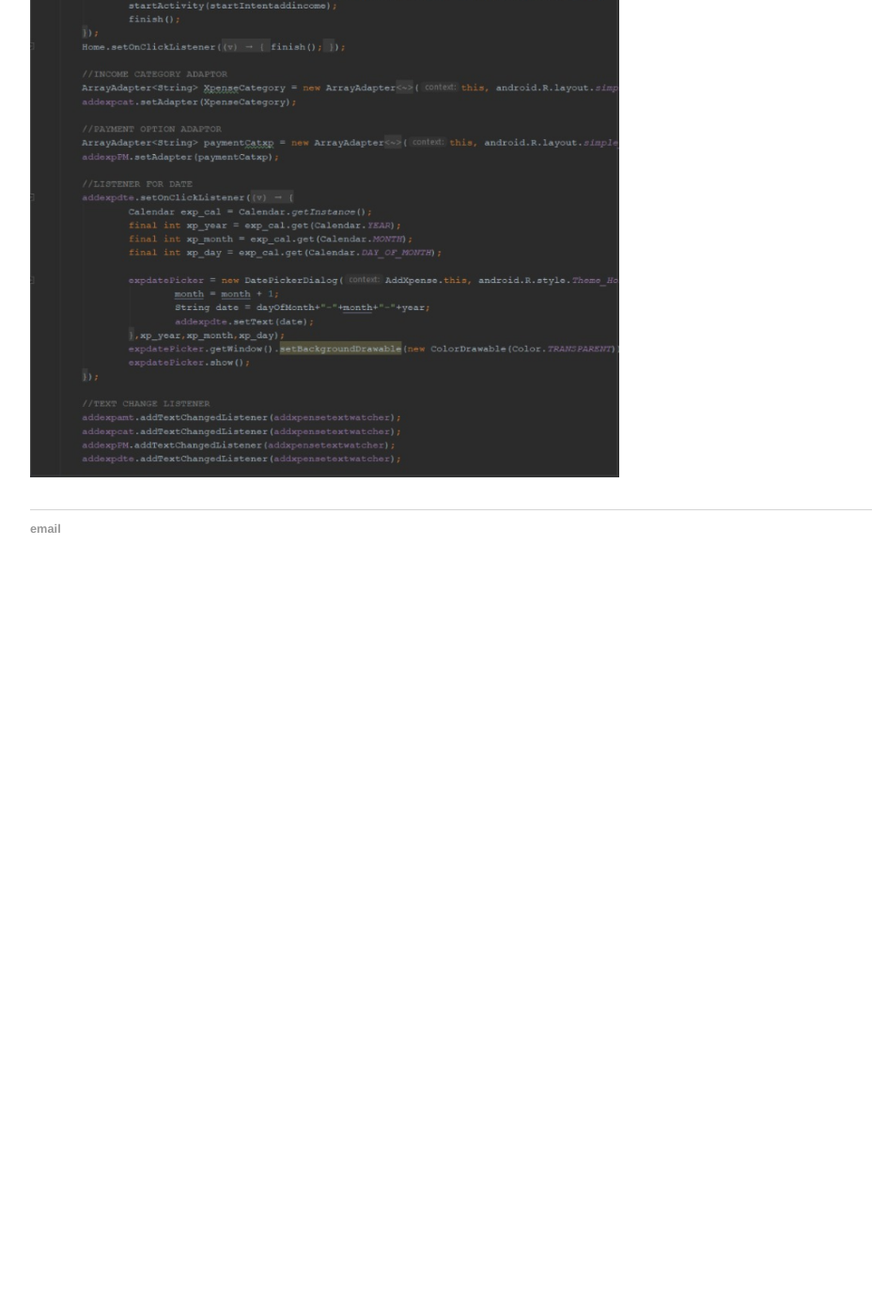
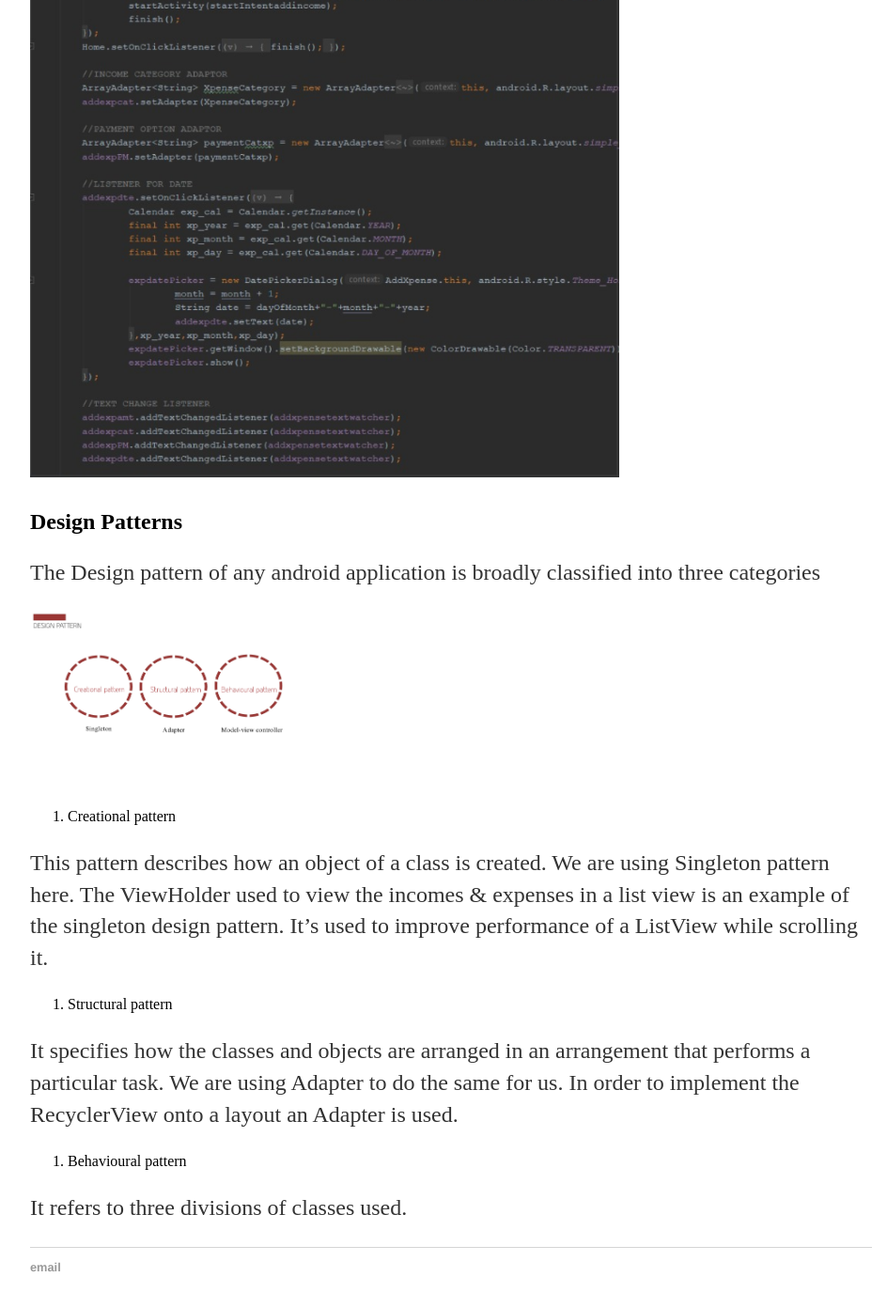
Before and after one commit to DBSE-teaching/isee2019-TeamMachine, a Jekyll site: the page built from docs/_posts/2019-06-04-Advanced-Prototype.md, in a window 1280 px wide and 1400 px high, scrolled down 1539 px. Shown: the top 1392 px of the window at 94% size, without its empty margins (160-1104 px from the left). Built offline with Jekyll 4.4.1, drawn with Linux system fonts in a browser that asks for light colours; a file with an impossible date is left out; before the commit the page ends 2169 px from its top, so only the background shows below that.

Commit message:
Update 2019-06-04-Advanced-Prototype.md

```diff
--- a/docs/_posts/2019-06-04-Advanced-Prototype.md
+++ b/docs/_posts/2019-06-04-Advanced-Prototype.md
@@ -17,3 +17,21 @@ And for the ease access of coding we gave spaces in between each sections. And w
 ![CC1]({{site.baseurl}}/images/CC1.png "CC1"){:height="40%" width="70%"}
 
 ![CC2]({{site.baseurl}}/images/CC2.png "CC2"){:height="40%" width="70%"}
+
+## Design Patterns
+
+The Design pattern of any android application is broadly classified into three categories
+
+![DP]({{site.baseurl}}/images/DP.jpg "DP"){:height="20%" width="35%"}
+
+1.	Creational pattern
+
+This pattern describes how an object of a class is created. We are using Singleton pattern here. The ViewHolder used to view the incomes & expenses in a list view is an example of the singleton design pattern. It's used to improve performance of a ListView while scrolling it.
+
+2.	Structural pattern
+
+It specifies how the classes and objects are arranged in an arrangement that performs a particular task. We are using Adapter to do the same for us. In order to implement the RecyclerView onto a layout an Adapter is used.
+
+3.	Behavioural pattern
+
+It refers to three divisions of classes used.
```
